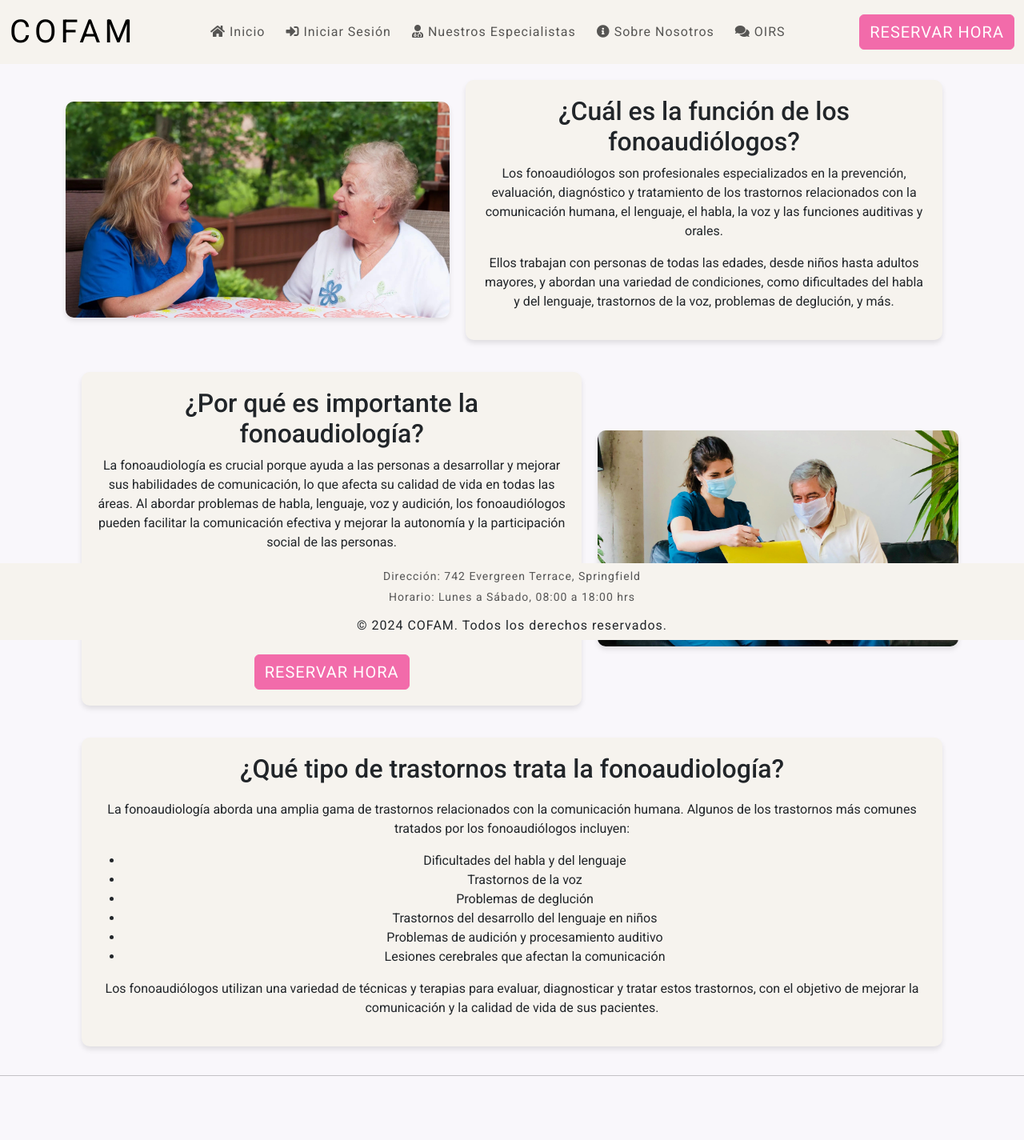
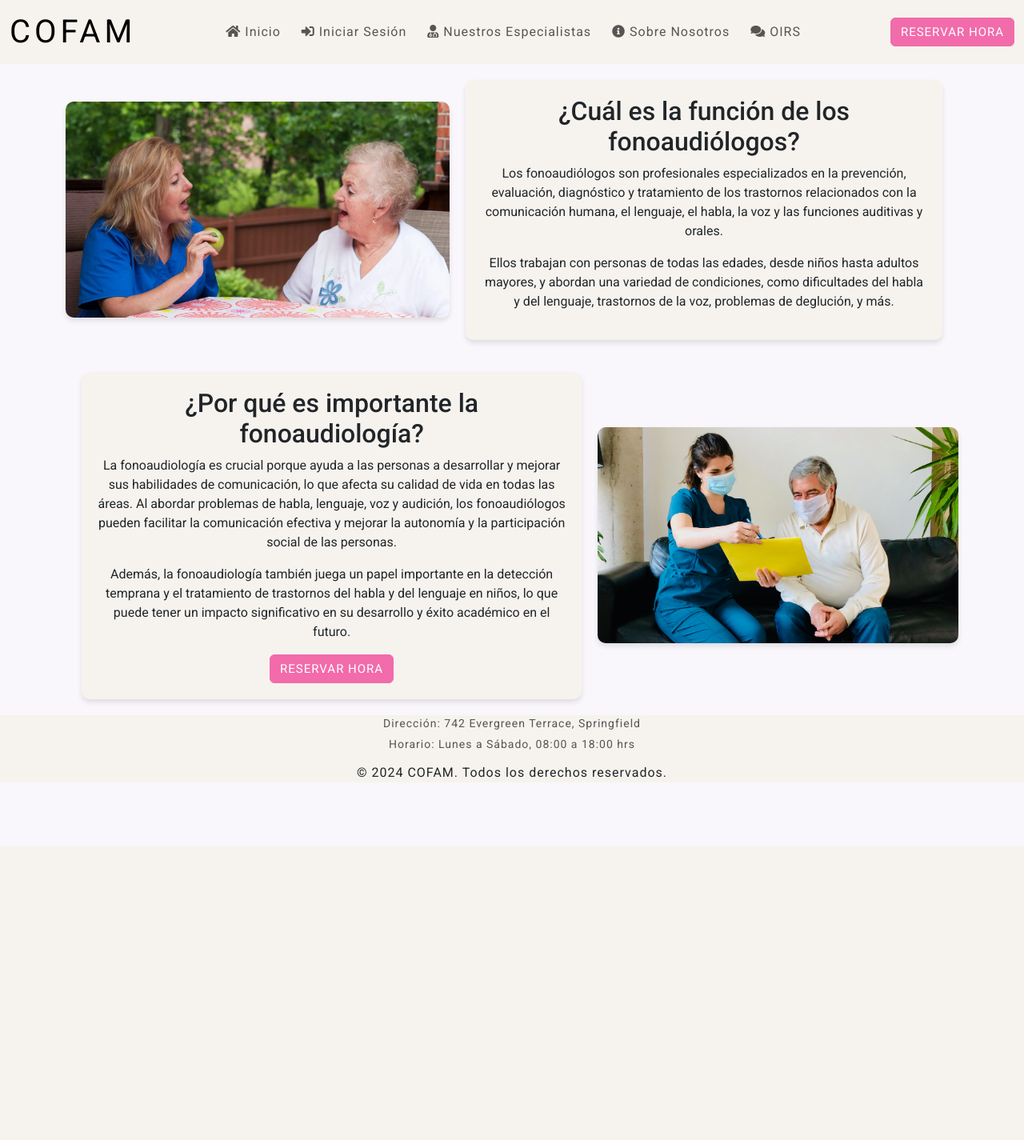
Before and after one commit to BryanBece/PortafolioTitulo, a Django app: page / in a window 1280 px wide. Shown: the whole page at 80% size. After the commit the page ends 1058 px from the top, so only its background shows below. Run offline with Django 5.2, Linux system fonts and the light colour scheme.

Commit message:
Actualizar estilos de CSS y eliminar sección innecesaria en home.html

```diff
--- a/WebApp/static/css/style.css
+++ b/WebApp/static/css/style.css
@@ -13,7 +13,7 @@
 
         /* Ajustar el tamaño del botón de reservar hora */
         .btn-reservar-hora {
-            font-size: 20px;
+            font-size: 15px;
             background-color: #f26baa;
             /* Color de fondo rosa */
             border-color: #f26baa;
@@ -59,14 +59,10 @@
         .footer {
             background-color: #f6f3ee;
             /* Color de fondo del footer */
-            position: fixed;
-            /* Fijar el footer */
             bottom: 0;
             /* Alinear al fondo de la ventana */
             width: 100%;
             /* Ancho completo */
-            height: 12vh;
-            /* 10% del alto de la pantalla */
             display: flex;
             flex-direction: column;
             align-items: center;
@@ -75,8 +71,8 @@
             /* Cambiar la fuente a Roboto */
             letter-spacing: 1px;
             /* Espaciado entre letras */
-            margin-top: 10px;
         }
+
 
         .footer p {
             margin: 0;
--- a/WebApp/templates/home.html
+++ b/WebApp/templates/home.html
@@ -73,29 +73,4 @@
     </div>
 </div>
 
-
-
-<div class="container">
-    <div class="text-container">
-        <div class="text" style="background-color: #f6f3ee; padding: 20px; border-radius: 10px; box-shadow: 0 4px 6px rgba(0, 0, 0, 0.1);">
-            <h2 style="margin-bottom: 20px;">¿Qué tipo de trastornos trata la fonoaudiología?</h2>
-            <p>La fonoaudiología aborda una amplia gama de trastornos relacionados con la comunicación humana. Algunos de
-                los trastornos más comunes tratados por los fonoaudiólogos incluyen:</p>
-            <ul>
-                <li>Dificultades del habla y del lenguaje</li>
-                <li>Trastornos de la voz</li>
-                <li>Problemas de deglución</li>
-                <li>Trastornos del desarrollo del lenguaje en niños</li>
-                <li>Problemas de audición y procesamiento auditivo</li>
-                <li>Lesiones cerebrales que afectan la comunicación</li>
-            </ul>
-            <p>Los fonoaudiólogos utilizan una variedad de técnicas y terapias para evaluar, diagnosticar y tratar estos
-                trastornos, con el objetivo de mejorar la comunicación y la calidad de vida de sus pacientes.</p>
-        </div>
-    </div>
-</div>
-
-<hr>
-
-
 {% endblock %}
```
